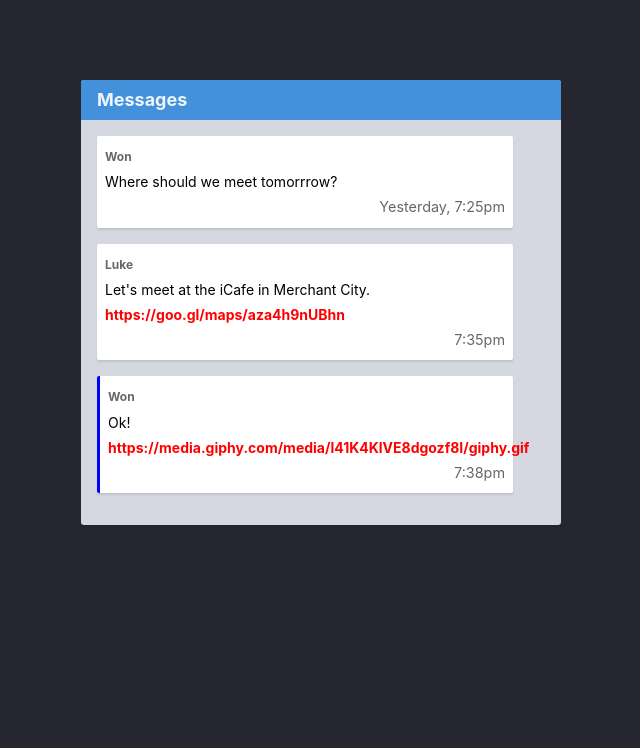
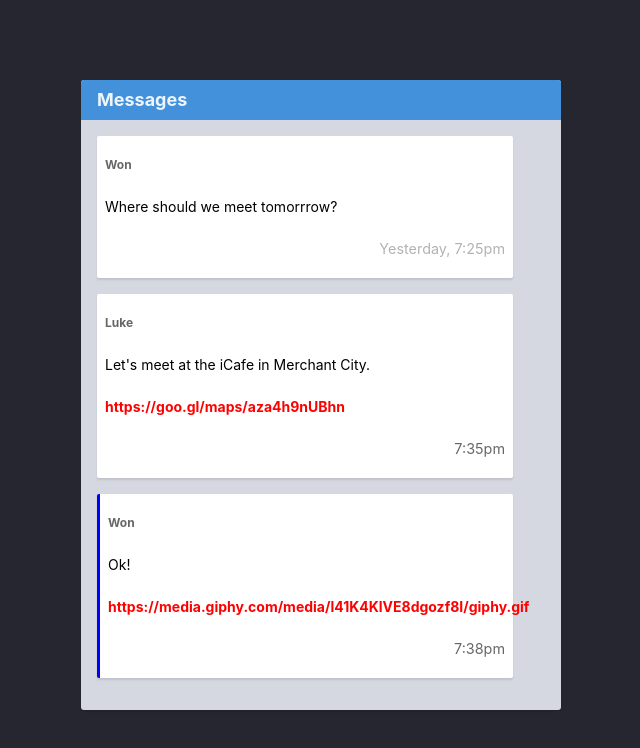
Before and after one commit to Ibrahim-Merhi/HTML-CSS-Git-Exercise-Tripoli, a website: page week-1/6-css-properties/index.html in a window 1280 px wide. Shown: the whole page, without its empty margins (319-959 px from the left). Drawn offline with Linux system fonts and the light colour scheme.

Commit message:
modified 6-html-attributes exercise

```diff
--- a/week-1/6-css-properties/styles.css
+++ b/week-1/6-css-properties/styles.css
@@ -5,3 +5,6 @@ a:link {
     font-weight: bold; }
 .message__time {font-size: 0.9rem;}
 .message--unread {border-left: 3px solid blue;}
+.message__time--old{opacity: 0.5;;}
+.messages{line-height: 150%}
+.message{line-height: 300%}
```
